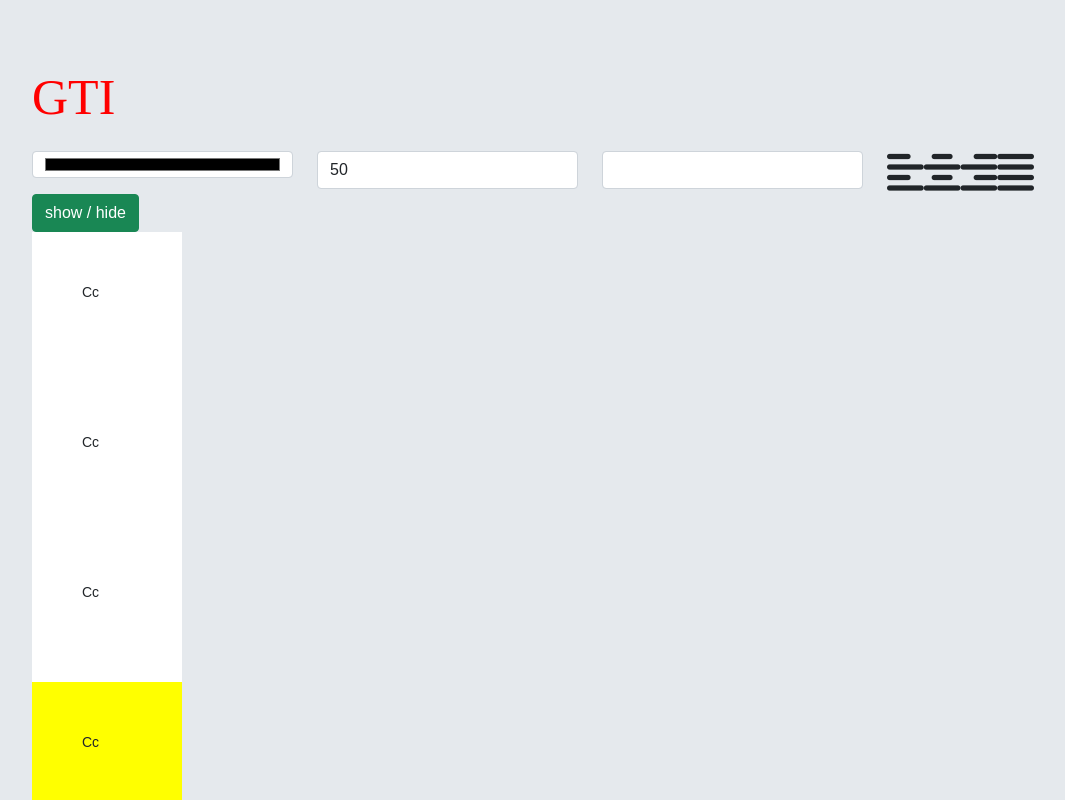
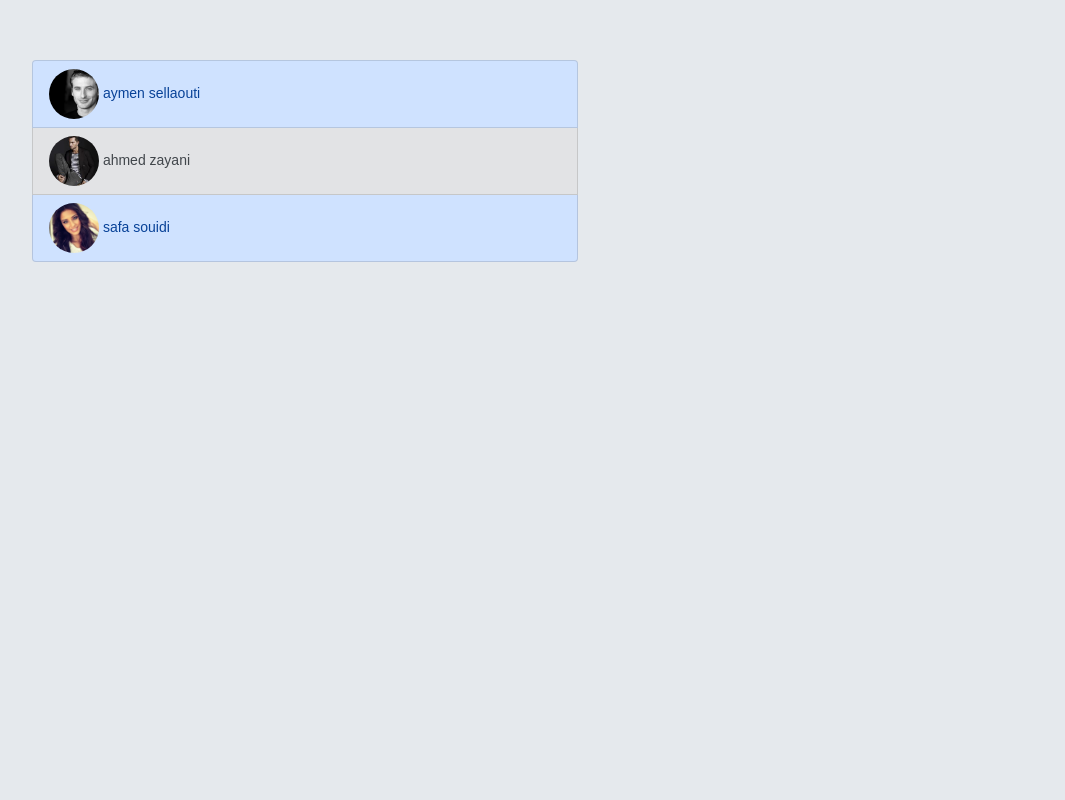
Before and after one commit to medaminelahbecha/gti21222, an Angular app: page / in a window 1280 px wide. Shown: the top 800 px of the page, without its empty margins (50-1115 px from the left). Built offline with nearby package versions, Linux system fonts and the light colour scheme.

Commit message:
exo rainbow directive and ngfor ngif

```diff
--- a/src/app/app.component.html
+++ b/src/app/app.component.html
@@ -1,2 +1 @@
-<app-mini-word></app-mini-word>
-<app-ampoule></app-ampoule>
+<app-cv></app-cv>
--- a/src/app/app.module.ts
+++ b/src/app/app.module.ts
@@ -24,6 +24,7 @@ import { NgstyleComponent } from './directives/ngstyle/ngstyle.component';
 import { MiniWordComponent } from './directives/mini-word/mini-word.component';
 import { AmpouleComponent } from './directives/ampoule/ampoule.component';
 import { HighlightDirective } from './directives/highlight.directive';
+import { RainbowDirective } from './directives/rainbow.directive';
 
 
 @NgModule({
@@ -44,7 +45,8 @@ import { HighlightDirective } from './directives/highlight.directive';
     NgstyleComponent,
     MiniWordComponent,
     AmpouleComponent,
-    HighlightDirective
+    HighlightDirective,
+    RainbowDirective
   ],
   imports: [
     BrowserModule,
--- a/src/app/cv/detail/detail.component.html
+++ b/src/app/cv/detail/detail.component.html
@@ -1,4 +1,6 @@
-<div class="card-container">
+<div
+  *ngIf="cv"
+  class="card-container">
   <div class="card">
     <div class="front">
       <div class="cover">
--- a/src/app/cv/list/list.component.html
+++ b/src/app/cv/list/list.component.html
@@ -1,11 +1,14 @@
 <ol class="list-group">
-  <li class="list-group-item">
-    <app-item [cv]="cvs[0]" (selectCv)="onSelectCv($event)"></app-item>
-  </li>
-  <li class="list-group-item">
-    <app-item [cv]="cvs[1]" (selectCv)="onSelectCv($event)"></app-item>
-  </li>
-  <li class="list-group-item">
-    <app-item [cv]="cvs[2]" (selectCv)="onSelectCv($event)"></app-item>
+  <li
+    *ngFor="let actualCv of cvs; let paire = odd"
+    [ngClass]="{
+        'list-group-item-secondary': paire,
+        'list-group-item-primary': !paire
+      }"
+    class="list-group-item">
+    <app-item
+      [cv]="actualCv"
+      (selectCv)="onSelectCv($event)"
+    ></app-item>
   </li>
 </ol>
--- a/src/app/directives/ampoule/ampoule.component.html
+++ b/src/app/directives/ampoule/ampoule.component.html
@@ -6,7 +6,7 @@
   }"
 >ampoule works!
 </div>
-
+<input appRainbow type="text" class="form-control">
 <button
   (click)="toggle()"
   class="btn btn-success">show / hide </button>
--- /dev/null
+++ b/src/app/directives/rainbow.directive.ts
@@ -0,0 +1,19 @@
+import {Directive, ElementRef, HostBinding, HostListener} from '@angular/core';
+
+@Directive({
+  selector: '[appRainbow]'
+})
+export class RainbowDirective {
+
+  // Qu'est ce que veux gérer comme propriété
+  @HostBinding('style.color') color = '';
+  @HostBinding('style.borderColor') bc = '';
+  constructor( private host: ElementRef) { }
+  // Quel evenement je dois gérer
+  @HostListener('keyup') onKeyUp() {
+    this.bc = this.color = this.getRandomColor();
+  }
+  getRandomColor(): string {
+    return '#' + Math.floor(Math.random()*16777215).toString(16);
+  }
+}
```
Also changed, not shown: 1 other file (tests, documents, lock files or other folders).
